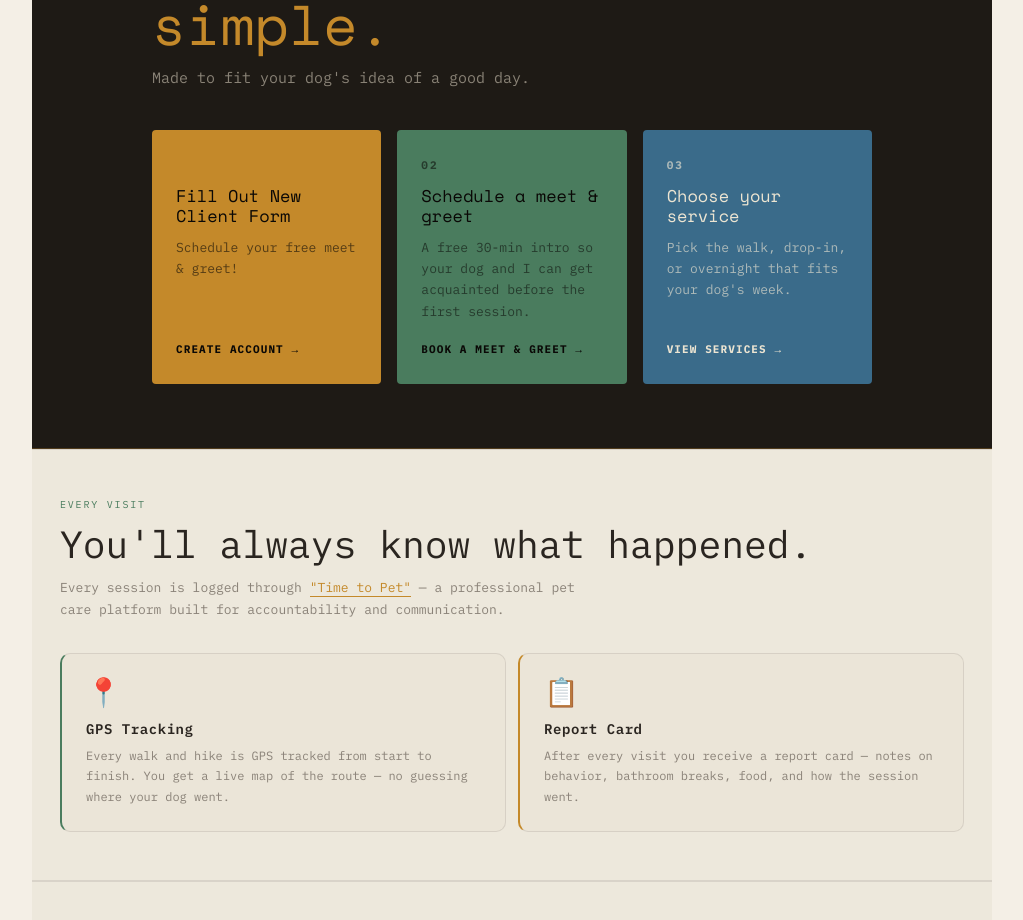
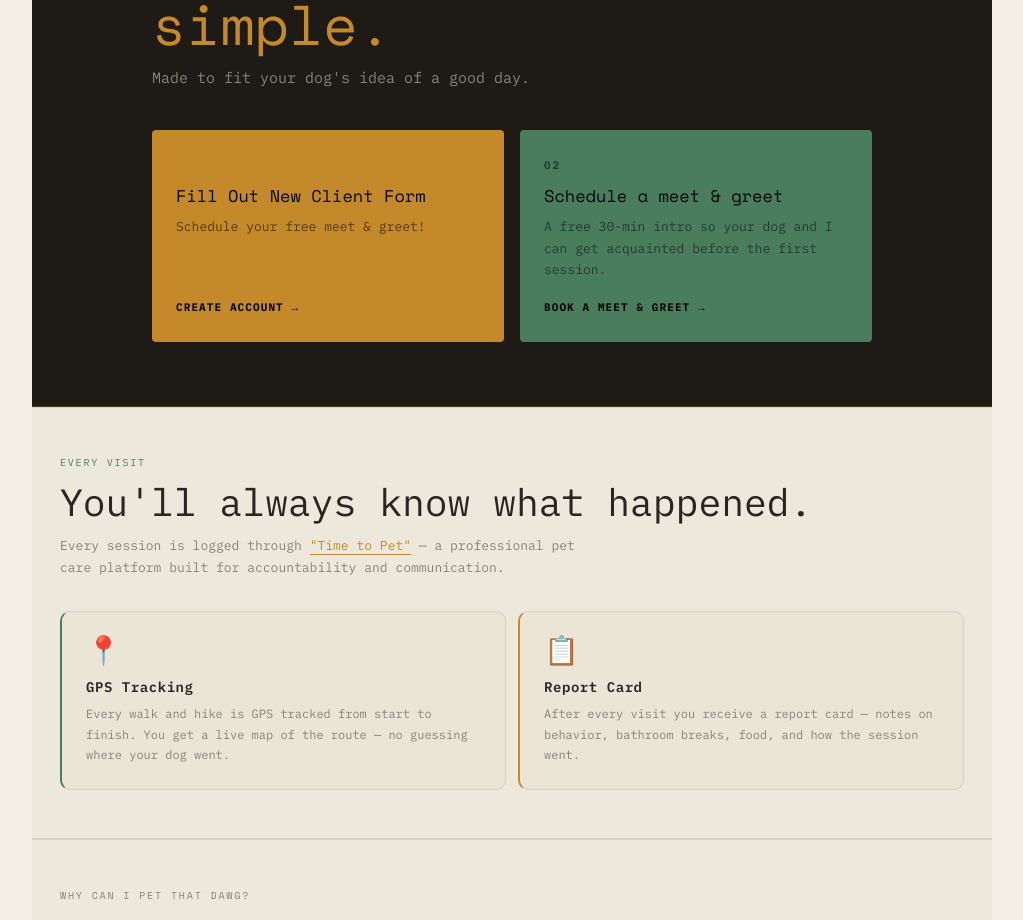
Before and after one commit to darkhorsedevloper/canipetthatdawg, a React (Vite) app: page / in a window 1280 px wide. Shown: the part 1689-2609 px from the top of the page, without its empty margins (128-1151 px from the left). Built offline with nearby package versions, Linux system fonts and the light colour scheme; grey boxes are pictures that could not be loaded.

Commit message:
Remove 'Choose your service' tile; 2-col grid on desktop
Co-Authored-By: Claude Sonnet 4.6 <noreply@anthropic.com>

```diff
--- a/src/components/CTA.jsx
+++ b/src/components/CTA.jsx
@@ -18,16 +18,6 @@ const STEPS = [
     bg: '#4A7C5E',
     text: '#0A0806',
     subtext: 'rgba(10,8,6,0.55)',
-  },
-  {
-    number: '03',
-    label: 'Choose your service',
-    desc: "Pick the walk, drop-in, or overnight that fits your dog's week.",
-    cta: 'View services →',
-    href: '#services',
-    bg: '#3A6B8A',
-    text: '#EDE5D2',
-    subtext: 'rgba(237,229,210,0.65)',
   },
 ]
 
--- a/src/index.css
+++ b/src/index.css
@@ -398,5 +398,5 @@ img { display: block; max-width: 100%; }
   gap: 12px;
 }
 @media (min-width: 640px) {
-  .cta-steps-grid { grid-template-columns: 1fr 1fr 1fr; gap: 16px; }
+  .cta-steps-grid { grid-template-columns: 1fr 1fr; gap: 16px; }
 }
```
